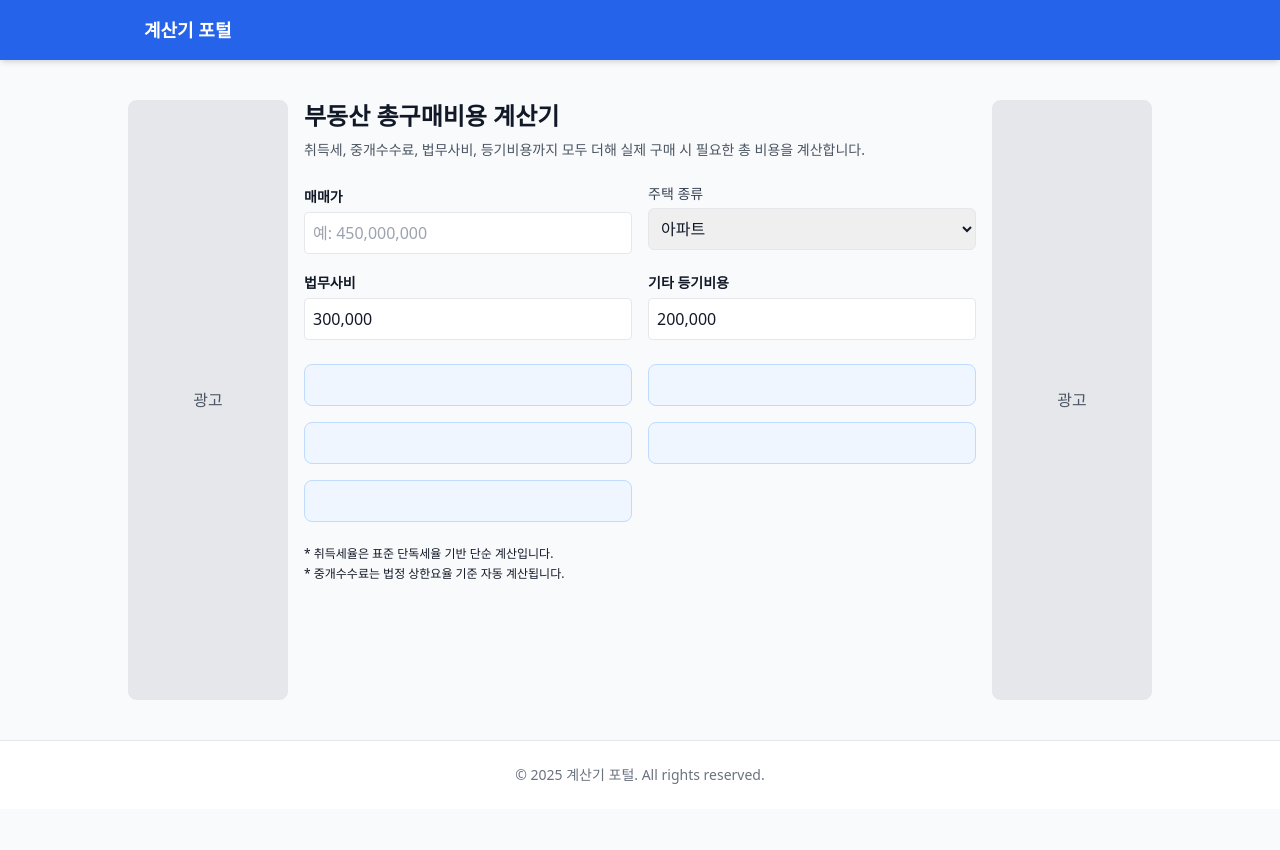
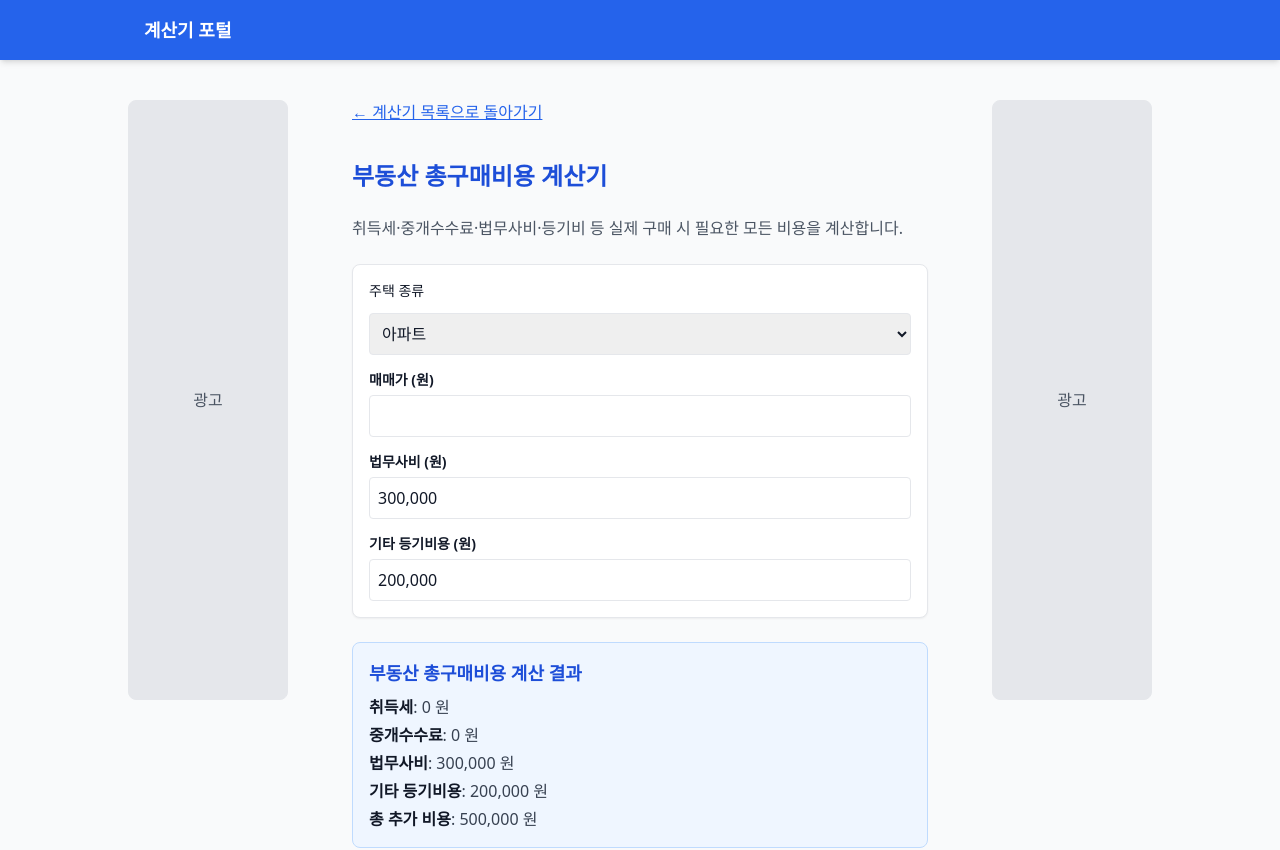
Before and after one commit to geniuspark00-source/calc-site, a Next.js app: page /calculators/property-buy-cost in a window 1280 px wide. Shown: the top 850 px of the page. Before the commit the page ends 809 px from the top, so only its background shows below. Built offline with nearby package versions, Linux system fonts and the light colour scheme.

Commit message:
auto push

```diff
--- a/app/calculators/property-buy-cost/PropertyBuyCostCalculatorUI.tsx
+++ b/app/calculators/property-buy-cost/PropertyBuyCostCalculatorUI.tsx
@@ -5,22 +5,21 @@ import Input from "@/components/Input";
 import ResultBox from "@/components/ResultBox";
 
 export default function PropertyBuyCostCalculatorUI() {
-  const [price, setPrice] = useState(0);         // 매매가
-  const [type, setType] = useState("아파트");    // 주택 종류
-  const [lawyer, setLawyer] = useState(300000);  // 법무사비
-  const [etc, setEtc] = useState(200000);        // 기타 등기비용
+  const [price, setPrice] = useState(0);        // 매매가
+  const [type, setType] = useState("아파트");   // 주택 종류
+  const [lawyer, setLawyer] = useState(300000); // 법무사비
+  const [etc, setEtc] = useState(200000);       // 기타 등기비용
 
-  // ▷ 취득세 단순 계산 (실제는 복잡하지만 표준 방식)
+  // ▷ 취득세율 계산
   const getTaxRate = () => {
     if (price < 600000000) return 0.01;
     if (price < 900000000) return 0.02;
     return 0.03;
   };
 
-  const taxRate = getTaxRate();
-  const acquisitionTax = Math.floor(price * taxRate);
+  const acquisitionTax = Math.floor(price * getTaxRate());
 
-  // ▷ 법정 중개수수료 요율
+  // ▷ 중개수수료 요율
   const getBrokerRate = () => {
     if (price <= 50000000) return 0.006;
     if (price <= 200000000) return 0.005;
@@ -34,32 +33,24 @@ export default function PropertyBuyCostCalculatorUI() {
   const totalCost = acquisitionTax + brokerageFee + lawyer + etc;
 
   return (
-    <div className="space-y-6">
+    <div className="space-y-6 max-w-xl mx-auto">
 
-      {/* 제목 영역 */}
-      <section className="space-y-2">
-        <h1 className="text-2xl font-semibold">부동산 총구매비용 계산기</h1>
-        <p className="text-sm text-gray-600">
-          취득세, 중개수수료, 법무사비, 등기비용까지 모두 더해 실제 구매 시 필요한 총 비용을 계산합니다.
+      <a href="/" className="text-blue-600 underline inline-block mb-3">
+        ← 계산기 목록으로 돌아가기
+      </a>
+
+      <h1 className="text-2xl font-bold text-blue-700">부동산 총구매비용 계산기</h1>
+
+      <p className="text-gray-600 mb-6">
+        취득세·중개수수료·법무사비·등기비 등 실제 구매 시 필요한 모든 비용을 계산합니다.
       </p>
-      </section>
 
       {/* 입력 영역 */}
-      <section className="grid gap-4 md:grid-cols-2">
+      <div className="space-y-3 bg-white p-4 rounded-lg border shadow-sm">
 
-        <Input
-          label="매매가"
-          value={price}
-          onChange={setPrice}
-          placeholder="예: 450,000,000"
-        />
-
-        <div>
-          <label className="block text-sm font-medium text-gray-700 mb-1">
-            주택 종류
-          </label>
+        <label className="block text-sm font-medium">주택 종류</label>
         <select
-            className="w-full border rounded-md p-2"
+          className="w-full border rounded p-2"
           value={type}
           onChange={(e) => setType(e.target.value)}
         >
@@ -68,41 +59,40 @@ export default function PropertyBuyCostCalculatorUI() {
           <option value="오피스텔">오피스텔</option>
           <option value="단독/다가구">단독/다가구</option>
         </select>
-        </div>
 
         <Input
-          label="법무사비"
-          value={lawyer}
-          onChange={setLawyer}
-          placeholder="예: 300,000"
+          label="매매가 (원)"
+          value={price}
+          onChange={setPrice}
         />
 
         <Input
-          label="기타 등기비용"
+          label="법무사비 (원)"
+          value={lawyer}
+          onChange={setLawyer}
+        />
+
+        <Input
+          label="기타 등기비용 (원)"
           value={etc}
           onChange={setEtc}
-          placeholder="예: 200,000"
         />
-      </section>
+      </div>
 
-      {/* 결과 영역 */}
-      <section className="grid gap-4 md:grid-cols-2">
-        <ResultBox label="취득세" value={acquisitionTax} unit="원" />
-        <ResultBox label="중개수수료" value={brokerageFee} unit="원" />
-        <ResultBox label="법무사비" value={lawyer} unit="원" />
-        <ResultBox label="기타 등기비용" value={etc} unit="원" />
+      {/* 결과 */}
       <ResultBox
-          label="총 추가 비용"
-          value={totalCost}
-          unit="원"
-          highlight
+        title="부동산 총구매비용 계산 결과"
+        results={[
+          { label: "취득세", value: `${acquisitionTax.toLocaleString()} 원` },
+          { label: "중개수수료", value: `${brokerageFee.toLocaleString()} 원` },
+          { label: "법무사비", value: `${lawyer.toLocaleString()} 원` },
+          { label: "기타 등기비용", value: `${etc.toLocaleString()} 원` },
+          {
+            label: "총 추가 비용",
+            value: `${totalCost.toLocaleString()} 원`,
+          },
+        ]}
       />
-      </section>
-
-      <section className="text-xs text-gray-500 space-y-1">
-        <p>* 취득세율은 표준 단독세율 기반 단순 계산입니다.</p>
-        <p>* 중개수수료는 법정 상한요율 기준 자동 계산됩니다.</p>
-      </section>
     </div>
   );
 }
```
Lines whose indentation alone changed are shown as unchanged.
